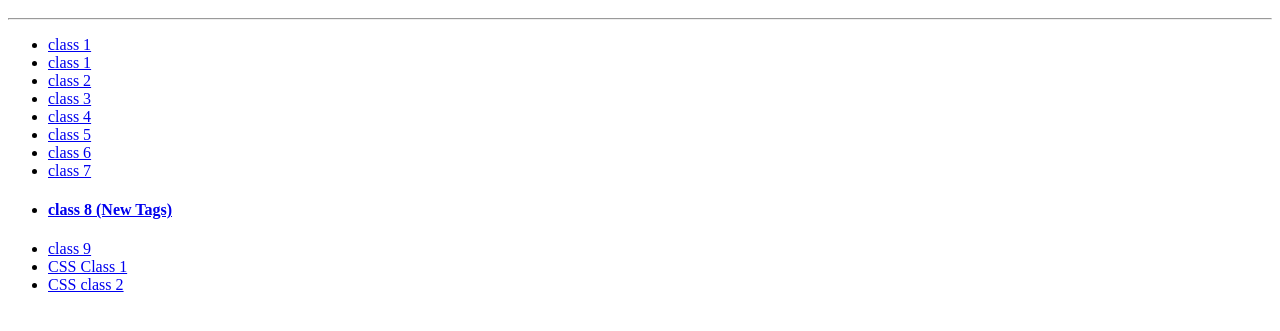
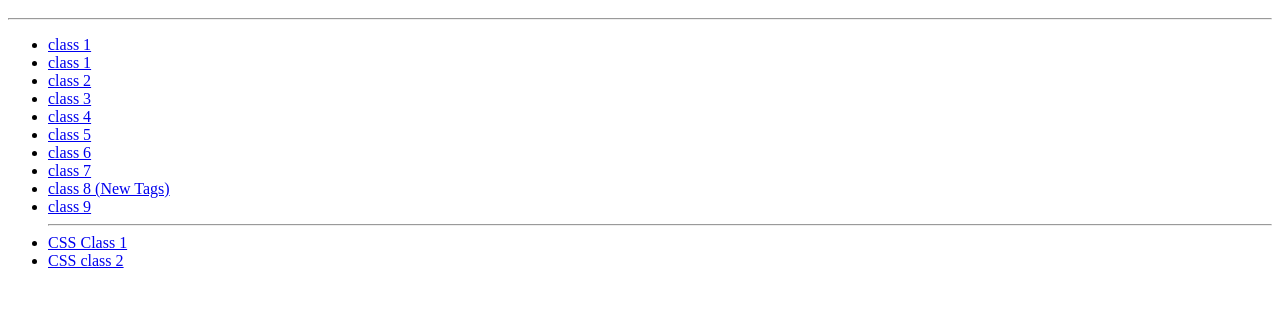
Before and after one commit to AhmedrAshraf/SMIT007-2024, a plain HTML site: page index.html in a window 1280 px wide. Shown: the part 109-440 px from the top of the page. Drawn offline with Linux system fonts and the light colour scheme.

Commit message:
hr added

```diff
--- a/index.html
+++ b/index.html
@@ -23,8 +23,9 @@
         <li><a href="./HTML/27-12-23">class 5</a></li>
         <li><a href="./HTML/29-12-23">class 6</a></li>
         <li><a href="./HTML/1-1-24">class 7</a></li>
-        <li><h4><a href="./HTML/new-tags">class 8 (New Tags)</a></h4></li>
+        <li><a href="./HTML/new-tags">class 8 (New Tags)</a></li>
         <li><a href="./HTML/3-1-24">class 9</a></li>
+        <hr />
         <li><a href="./Css/8-1-24/">CSS Class 1</a></li>
         <li><a href="./CSS/10-1-24/">CSS class 2</a></li>
     </ul>
```
